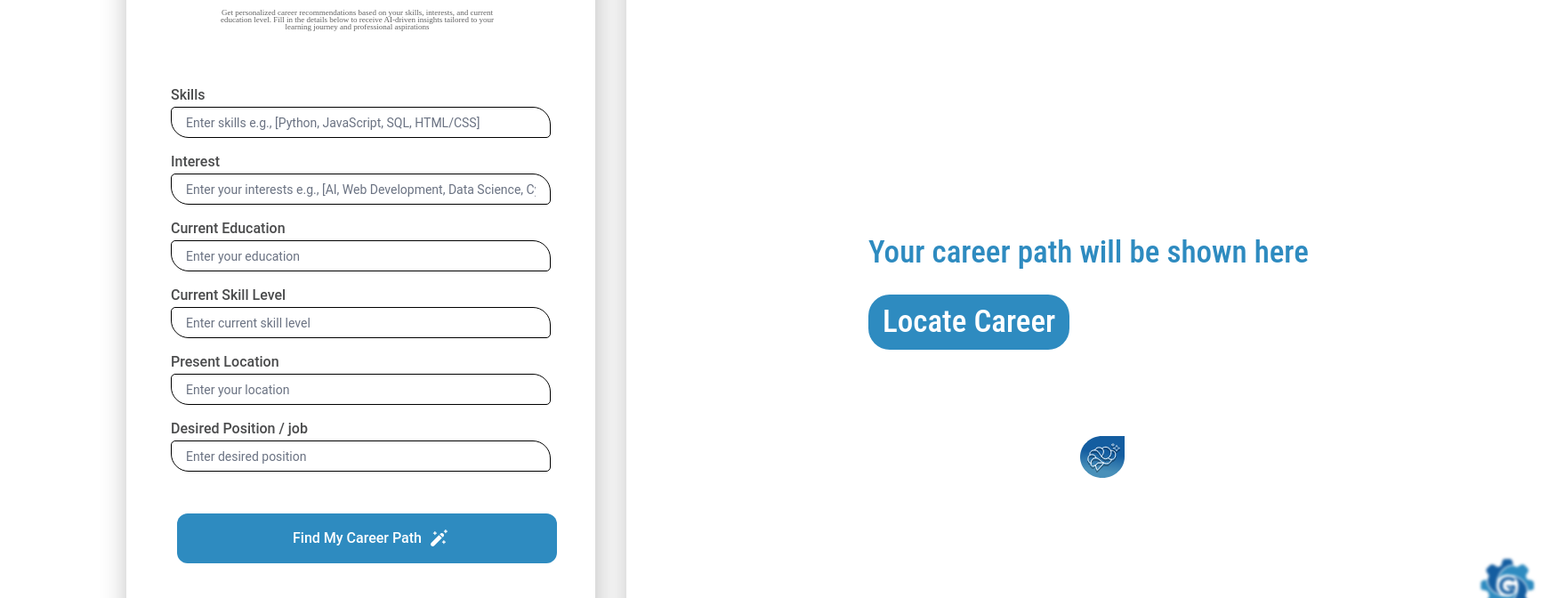
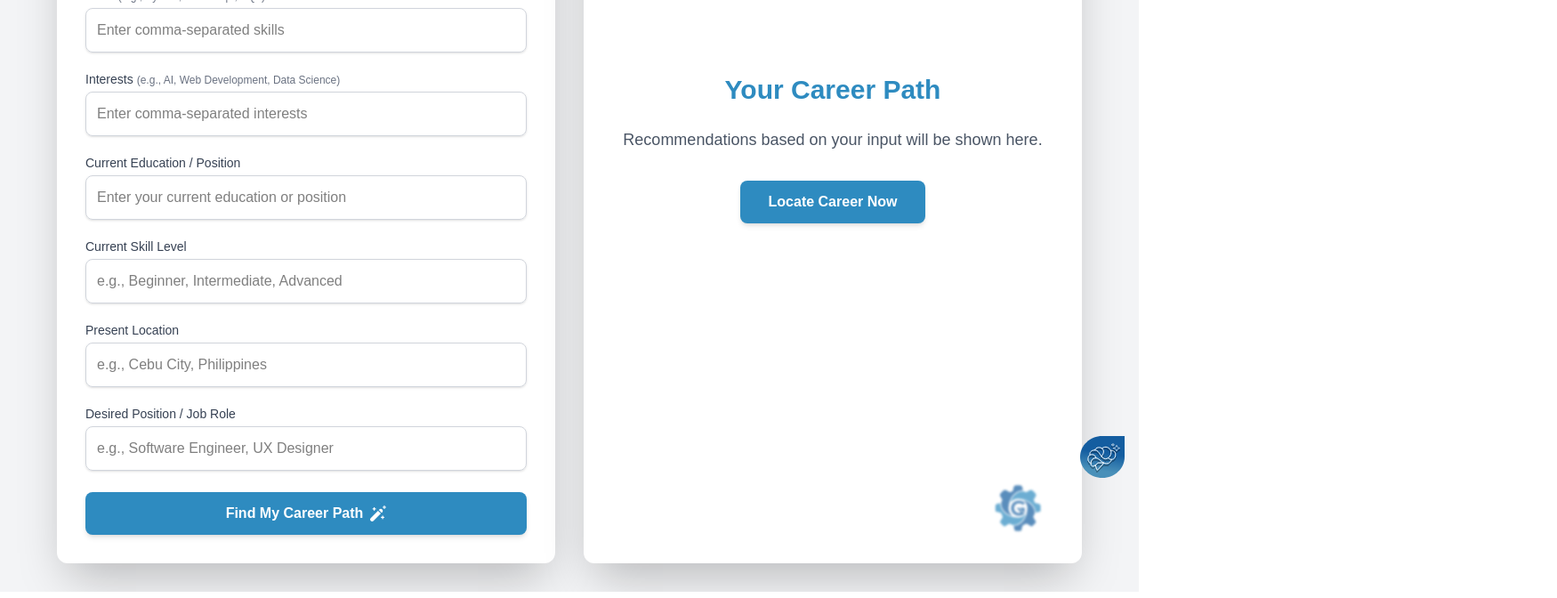
Before and after one commit to ICPEP-SE-CITU/GearFolio, a Next.js app: page /AIRecommendation-1 in a window 1280 px wide. Shown: the part 240-912 px from the top of the page at 89% size, 1750 px wide, since content can reach past the window. Built offline with nearby package versions, Linux system fonts and the light colour scheme.

Commit message:
(Feat): Added Inputs Fields AIRecomm

```diff
--- a/src/components/features/aiRecomm/AiRecomm.js
+++ b/src/components/features/aiRecomm/AiRecomm.js
@@ -2,133 +2,176 @@
 
 import Image from 'next/image';
 import { useRouter } from 'next/navigation';
+import { useState } from 'react';
+
+// Define InputField OUTSIDE the AiRecomm component
+const InputField = ({ label, placeholder, value, onChange, helpText }) => (
+  <div className="w-full">
+    <label className="block text-sm font-medium text-gray-700 mb-1">
+      {label}
+      {helpText && (
+        <span className="text-xs text-gray-500 ml-1">{helpText}</span>
+      )}
+    </label>
+    <input
+      type="text"
+      placeholder={placeholder}
+      value={value}
+      onChange={onChange}
+      className="w-full p-3 border border-gray-300 rounded-lg shadow-sm focus:ring-2 focus:ring-[#2E8BC0] focus:border-[#2E8BC0] transition-colors duration-150"
+    />
+  </div>
+);
 
 function AiRecomm() {
   const router = useRouter();
 
-  const handleClick = () => {
+  // State for form inputs
+  const [skills, setSkills] = useState('');
+  const [interests, setInterests] = useState('');
+  const [currentPosition, setCurrentPosition] = useState(''); // Mapped to 'Current Education'
+  const [desiredRole, setDesiredRole] = useState('');
+  const [currentSkillLevel, setCurrentSkillLevel] = useState('');
+  const [presentLocation, setPresentLocation] = useState('');
+
+  const handleFormSubmit = () => {
+    // This function is for the "Find My Career Path" button.
+    // Its primary purpose should be to process/submit the form data.
+    // Navigation is removed from here.
+    console.log('Form Data Processed/Submitted:', {
+      skills: skills
+        .split(',')
+        .map((s) => s.trim())
+        .filter((s) => s),
+      interests: interests
+        .split(',')
+        .map((i) => i.trim())
+        .filter((i) => i),
+      current_position: currentPosition,
+      desired_role: desiredRole,
+      current_skill_level: currentSkillLevel,
+      present_location: presentLocation,
+    });
+    // Add your API call logic or other processing here.
+    // For example:
+    // alert('Career path data submitted for processing!');
+  };
+
+  const handleLocateCareerClick = () => {
+    // This function is for the "Locate Career Now" button.
+    // Its primary purpose is to navigate.
+    console.log('Locate Career Now Clicked - Navigating...');
+    // You could pass some state or query params if needed, e.g., based on the form,
+    // but the core action here is navigation.
     router.push('/AIRecommFindCareer');
   };
+
   return (
-    <div className="flex flex-col w-full md:w-1/2 relative bg-white">
-      <div className="absolute w-[1046px] h-[822px] left-[704px] top-[129px] bg-white shadow-[2px_2px_30px_1px_rgba(0,_0,_0,_0.25)] rounded-[12px]" />
+    <div className="min-h-screen bg-gray-100 py-8 px-4 sm:px-6 lg:px-8 flex items-center justify-center">
+      <div className="container mx-auto max-w-6xl">
+        <div className="flex flex-col md:flex-row gap-8">
+          {/* Left Section: Form */}
+          <div className="w-full md:w-1/2 bg-white p-6 sm:p-8 rounded-xl shadow-2xl">
+            <div className="flex items-center mb-6">
               <Image
-        className="absolute w-[95.95px] h-[70.07px] left-[1645.78px] top-[862.51px] filter-blur-[1.5px]"
-        src="/gearfolio.svg"
-        alt="Image"
-        width={50}
-        height={50}
-        objectFit="contain"
+                src="/aiRecommButton.svg" // Assuming this is the icon for AI Recommendation
+                alt="AI Recommendation Icon"
+                width={48}
+                height={48}
+                className="mr-3"
               />
-      <div className="absolute w-[501px] h-[26px] left-[976px] top-[509px] text-[#2E8BC0] text-[35px] font-[Roboto_Condensed] font-medium leading-[30px]">
-        Your career path will be shown here
-        <div>
+              <h1 className="text-3xl font-bold text-[#2E8BC0] text-shadow-[0px_2px_2px_rgba(0,_0,_0,_0.1)]">
+                AI Recommendation
+              </h1>
+            </div>
+            <p className="text-sm text-gray-600 mb-6 leading-relaxed">
+              Get personalized career recommendations based on your skills,
+              interests, and current education level. Fill in the details below
+              to receive AI-driven insights tailored to your learning journey
+              and professional aspirations.
+            </p>
+
+            <div className="space-y-5 text-black">
+              <InputField
+                label="Skills"
+                helpText="(e.g., Python, JavaScript, SQL)"
+                placeholder="Enter comma-separated skills"
+                value={skills}
+                onChange={(e) => setSkills(e.target.value)}
+              />
+              <InputField
+                label="Interests"
+                helpText="(e.g., AI, Web Development, Data Science)"
+                placeholder="Enter comma-separated interests"
+                value={interests}
+                onChange={(e) => setInterests(e.target.value)}
+              />
+              <InputField
+                label="Current Education / Position"
+                placeholder="Enter your current education or position"
+                value={currentPosition}
+                onChange={(e) => setCurrentPosition(e.target.value)}
+              />
+              <InputField
+                label="Current Skill Level"
+                placeholder="e.g., Beginner, Intermediate, Advanced"
+                value={currentSkillLevel}
+                onChange={(e) => setCurrentSkillLevel(e.target.value)}
+              />
+              <InputField
+                label="Present Location"
+                placeholder="e.g., Cebu City, Philippines"
+                value={presentLocation}
+                onChange={(e) => setPresentLocation(e.target.value)}
+              />
+              <InputField
+                label="Desired Position / Job Role"
+                placeholder="e.g., Software Engineer, UX Designer"
+                value={desiredRole}
+                onChange={(e) => setDesiredRole(e.target.value)}
+              />
+
               <button
-            onClick={handleClick}
-            className="text-white p-4 mt-8 hover:scale-115 rounded-3xl transition duration-300 hover:cursor-pointer z-50 bg-[#2E8BC0]"
+                onClick={handleFormSubmit} // Calls the updated handleFormSubmit
+                className="w-full mt-6 bg-[#2E8BC0] text-white py-3 px-6 rounded-lg font-semibold hover:bg-[#2474A5] transition duration-300 ease-in-out transform hover:scale-105 flex items-center justify-center shadow-md hover:shadow-lg"
               >
-            Locate Career
+                <span className="mr-2">Find My Career Path</span>
+                <Image
+                  src="/pencil.svg"
+                  alt="Find Career Icon"
+                  width={18}
+                  height={18}
+                />
               </button>
             </div>
           </div>
 
-      {/* Left Section */}
-      <div className="absolute w-[527px] h-[822px] left-[142px] top-[129px]">
-        <div className="absolute w-[527px] h-[822px] bg-white shadow-[2px_2px_30px_1px_rgba(0,_0,_0,_0.25)] rounded-[12px]" />
-        <div className="absolute w-[353px] h-[45px] left-[83px] top-[121px] text-center text-[#616161] text-[9px] font-[Anek_Gujarati] font-medium leading-[8px]">
-          Get personalized career recommendations based on your skills,
-          interests, and current
-          <br />
-          education level. Fill in the details below to receive AI-driven
-          insights tailored to your
-          <br />
-          learning journey and professional aspirations
+          {/* Right Section: Output/Placeholder */}
+          <div className="w-full md:w-1/2 bg-white p-6 sm:p-8 rounded-xl shadow-2xl flex flex-col items-center justify-center text-center min-h-[400px] md:min-h-0">
+            <div className="flex flex-col items-center justify-center my-auto">
+              <h2 className="text-3xl font-semibold text-[#2E8BC0] mb-6">
+                Your Career Path
+              </h2>
+              <p className="text-gray-600 mb-8 text-lg">
+                Recommendations based on your input will be shown here.
+              </p>
+              <button
+                onClick={handleLocateCareerClick} // Calls the updated handleLocateCareerClick for navigation
+                className="bg-[#2E8BC0] text-white py-3 px-8 rounded-lg font-semibold hover:bg-[#2474A5] transition duration-300 ease-in-out transform hover:scale-105 shadow-md hover:shadow-lg"
+              >
+                Locate Career Now
+              </button>
             </div>
-        <div className="absolute w-[377px] h-[30px] left-[107px] top-[64px] text-[#2E8BC0] text-[43px] font-[Anek_Gujarati] font-medium leading-[33px] text-shadow-[0px_4px_4px_rgba(0,_0,_0,_0.25)]">
-          AI Recommendation
-        </div>
+            <div className="ml-auto pt-8">
               <Image
-          className="absolute w-[64px] h-[64px] left-[35px] top-[47px]"
-          src="/aiRecommButton.svg"
-          alt="Image"
-          width={50}
-          height={50}
-          objectFit="contain"
-        />
-        <div className="absolute w-[427px] h-[56px] left-[57px] top-[688px] bg-[#2E8BC0] rounded-[12px]" />
-        <div className="absolute w-[145px] h-[11px] left-[187px] top-[711px] text-white text-[16px] font-[Roboto] font-medium leading-[10px]">
-          Find My Career Path
-        </div>
-        <Image
-          className="absolute w-[18.99px] h-[19px] left-[342px] top-[706px]"
-          src="/pencil.svg"
-          alt="Image"
-          width={50}
-          height={50}
-          objectFit="contain"
-        />
-
-        {/* Form Inputs */}
-        <div className="absolute left-[50px] top-[213px] text-[#4A4B4C] text-[16px] font-[Roboto] font-medium leading-[10px]">
-          Skills
-        </div>
-        <div className="absolute w-[427px] h-[35px] left-[50px] top-[231px]  border border-black rounded-tl-[5px] rounded-bl-[20px] rounded-tr-[20px] rounded-br-[5px] bg-white">
-          <input
-            className="w-full h-full border-none bg-transparent text-[14px] font-['Roboto'] px-4 py-2 rounded-tl-[20px] rounded-bl-[20px] rounded-tr-[5px] rounded-br-[5px] outline-none placeholder-gray-500"
-            type="text"
-            placeholder="Enter skills e.g., [Python, JavaScript, SQL, HTML/CSS]"
+                src="/gearfolio.svg"
+                alt="Gearfolio Logo"
+                width={80}
+                height={58}
+                className="opacity-70"
               />
             </div>
-
-        <div className="absolute left-[50px] top-[363px] text-[#4A4B4C] text-[16px] font-[Roboto] font-medium leading-[10px]">
-          Current Education
           </div>
-        <div className="absolute w-[427px] h-[35px] left-[50px] top-[381px] border border-black rounded-tl-[5px] rounded-bl-[20px] rounded-tr-[20px] rounded-br-[5px] bg-white">
-          <input
-            className="w-full h-full border-none bg-transparent text-[14px] font-['Roboto'] px-4 py-2 rounded-tl-[20px] rounded-bl-[20px] rounded-tr-[5px] rounded-br-[5px] outline-none placeholder-gray-500"
-            type="text"
-            placeholder="Enter your education"
-          />
-        </div>
-        <div className="absolute left-[50px] top-[513px] text-[#4A4B4C] text-[16px] font-[Roboto] font-medium leading-[10px]">
-          Present Location
-        </div>
-        <div className="absolute w-[427px] h-[35px] left-[50px] top-[531px] border border-black rounded-tl-[5px] rounded-bl-[20px] rounded-tr-[20px] rounded-br-[5px] bg-white">
-          <input
-            className="w-full h-full border-none bg-transparent text-[14px] font-['Roboto'] px-4 py-2 rounded-tl-[20px] rounded-bl-[20px] rounded-tr-[5px] rounded-br-[5px] outline-none placeholder-gray-500"
-            type="text"
-            placeholder="Enter your location"
-          />
-        </div>
-        <div className="absolute left-[50px] top-[588px] text-[#4A4B4C] text-[16px] font-[Roboto] font-medium leading-[10px]">
-          Desired Position / job
-        </div>
-        <div className="absolute w-[427px] h-[35px] left-[50px] top-[606px] border border-black rounded-tl-[5px] rounded-bl-[20px] rounded-tr-[20px] rounded-br-[5px] bg-white">
-          <input
-            className="w-full h-full border-none bg-transparent text-[14px] font-['Roboto'] px-4 py-2 rounded-tl-[20px] rounded-bl-[20px] rounded-tr-[5px] rounded-br-[5px] outline-none placeholder-gray-500"
-            type="text"
-            placeholder="Enter desired position"
-          />
-        </div>
-        <div className="absolute left-[50px] top-[438px] text-[#4A4B4C] text-[16px] font-[Roboto] font-medium leading-[10px]">
-          Current Skill Level
-        </div>
-        <div className="absolute w-[427px] h-[35px] left-[50px] top-[456px] border border-black rounded-tl-[5px] rounded-bl-[20px] rounded-tr-[20px] rounded-br-[5px] bg-white">
-          <input
-            className="w-full h-full border-none bg-transparent text-[14px] font-['Roboto'] px-4 py-2 rounded-tl-[20px] rounded-bl-[20px] rounded-tr-[5px] rounded-br-[5px] outline-none placeholder-gray-500"
-            type="text"
-            placeholder="Enter current skill level"
-          />
-        </div>
-        <div className="absolute left-[50px] top-[288px] text-[#4A4B4C] text-[16px] font-[Roboto] font-medium leading-[10px]">
-          Interest
-        </div>
-        <div className="absolute w-[427px] h-[35px] left-[50px] top-[306px] border border-black rounded-tl-[5px] rounded-bl-[20px] rounded-tr-[20px] rounded-br-[5px] bg-white">
-          <input
-            className="w-full h-full border-none bg-transparent text-[14px] font-['Roboto'] px-4 py-2 rounded-tl-[20px] rounded-bl-[20px] rounded-tr-[5px] rounded-br-[5px] outline-none placeholder-gray-500"
-            type="text"
-            placeholder="Enter your interests e.g., [AI, Web Development, Data Science, Cybersecurity]"
-          />
         </div>
       </div>
     </div>
```
Lines whose indentation alone changed are shown as unchanged.
